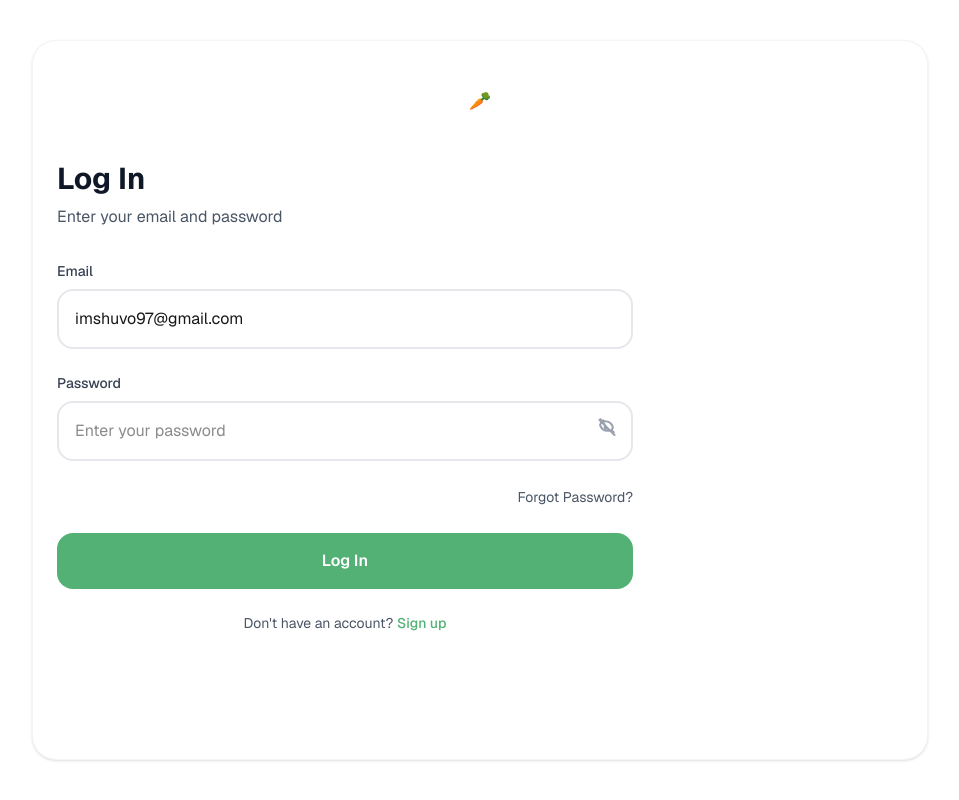
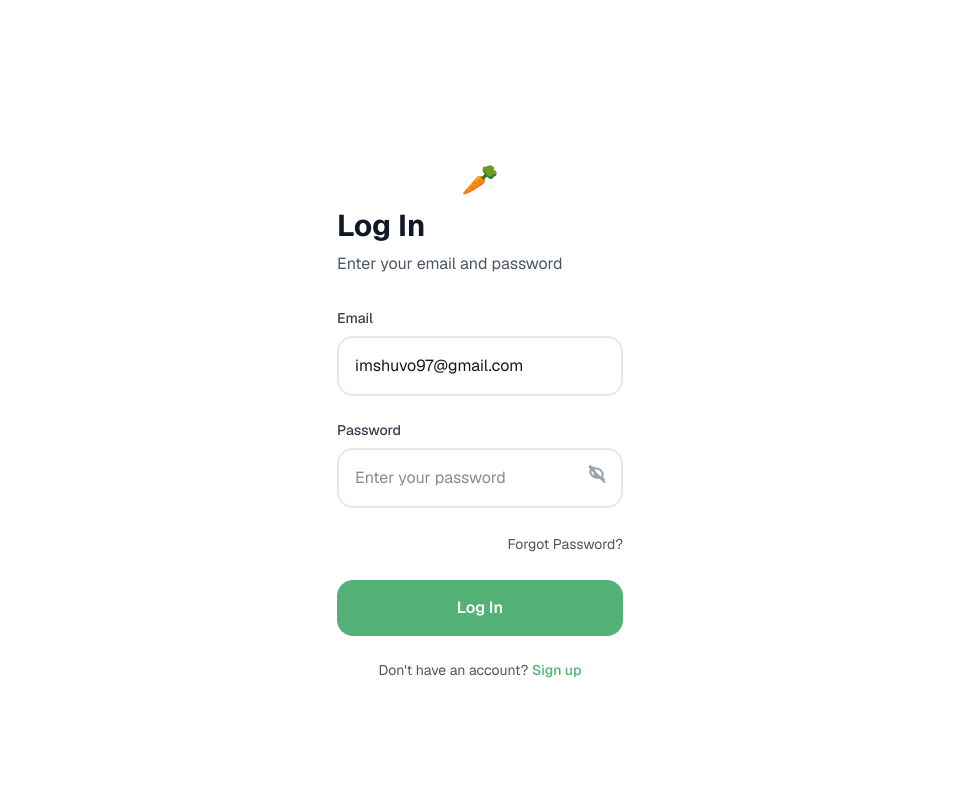
Before and after one commit to RohitRaj766/Nector, a Next.js app: page /login in a window 1280 px wide. Shown: the whole page, without its empty margins (160-1119 px from the left). Built offline with nearby package versions, Linux system fonts and the light colour scheme.

Commit message:
basic UI fix

```diff
--- a/app/login/page.tsx
+++ b/app/login/page.tsx
@@ -43,11 +43,11 @@ export default function LoginPage() {
   };
 
   return (
-    <div className="min-h-screen bg-white flex justify-center px-6 py-10">
-      <div className="max-w-4xl w-full bg-white rounded-3xl border border-gray-100 shadow-sm px-6 py-8">
-        <Navbar showLogo />
+    <div className="min-h-screen bg-white flex justify-center px-6">
+      <div className="max-w-4xl w-full bg-white px-6 py-2 flex justify-center items-center">
 
         <div className="mt-8 max-w-xl">
+        <Navbar showLogo />
           <h1 className="text-3xl font-bold text-gray-900 mb-2">Log In</h1>
           <p className="text-gray-600 text-base mb-8">
             Enter your email and password
--- a/app/sign-up/page.tsx
+++ b/app/sign-up/page.tsx
@@ -54,11 +54,11 @@ export default function SignUpPage() {
   };
 
   return (
-    <div className="min-h-screen bg-white flex justify-center px-6 py-10">
-      <div className="max-w-4xl w-full bg-white rounded-3xl border border-gray-100 shadow-sm px-6 py-8">
-        <Navbar showLogo />
+    <div className="min-h-screen bg-white flex justify-center px-6">
+      <div className="max-w-4xl w-full bg-white px-6 py-1 flex justify-center items-center">
 
         <div className="mt-8 max-w-xl">
+        <Navbar showLogo />
           <h1 className="text-3xl font-bold text-gray-900 mb-2">Sign Up</h1>
           <p className="text-gray-600 text-base mb-8">
             Enter your credentials to continue
--- a/components/layout/Navbar.tsx
+++ b/components/layout/Navbar.tsx
@@ -49,7 +49,7 @@ export const Navbar: React.FC<NavbarProps> = ({
       {showLogo && (
         <div className="flex items-center gap-2 mx-auto">
           <div className="w-6 h-6 bg-white rounded-full flex items-center justify-center">
-            <span className="text-[#53B175] text-lg">🥕</span>
+            <span className="text-[#53B175] text-3xl">🥕</span>
           </div>
         </div>
       )}
```
